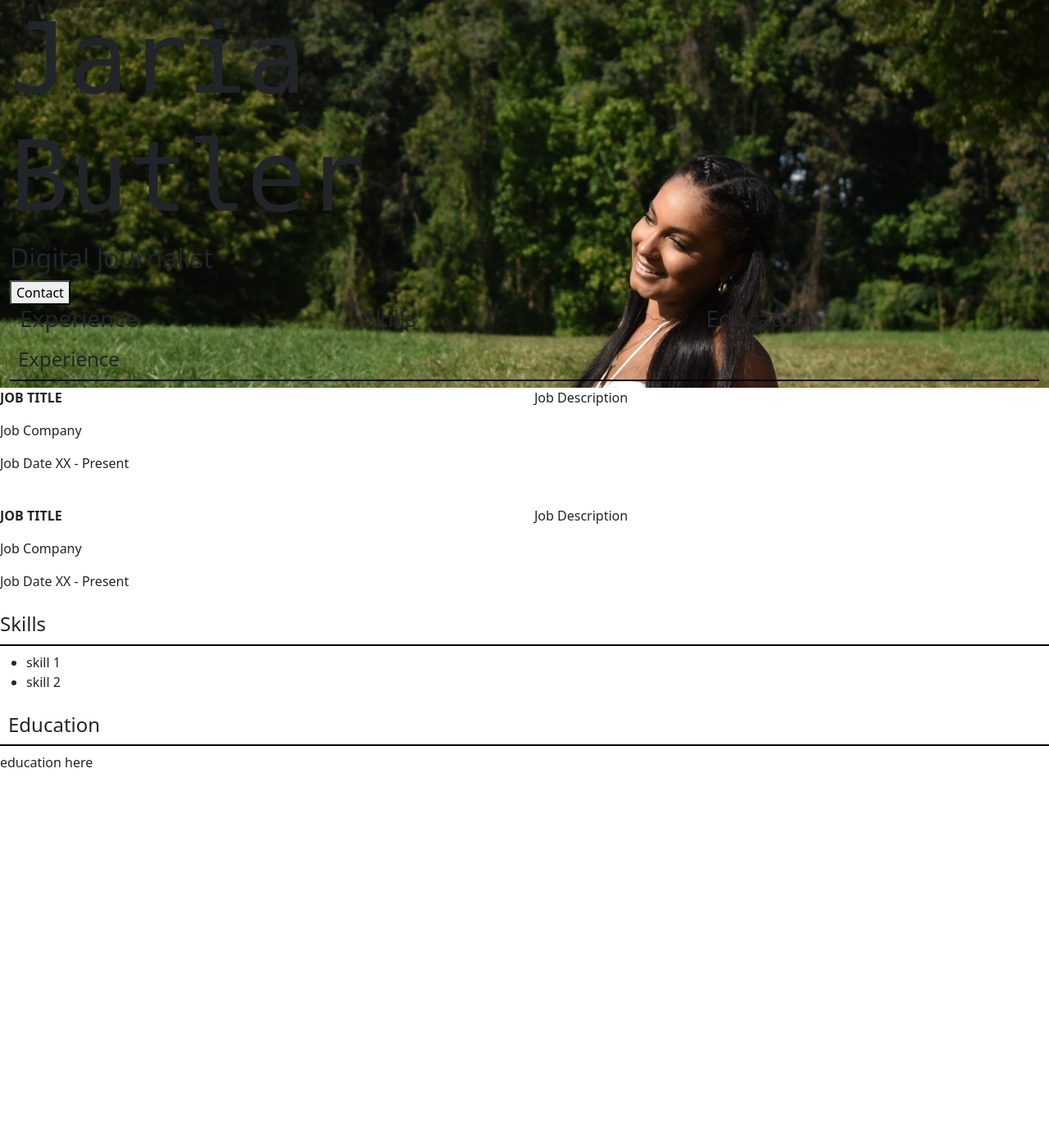
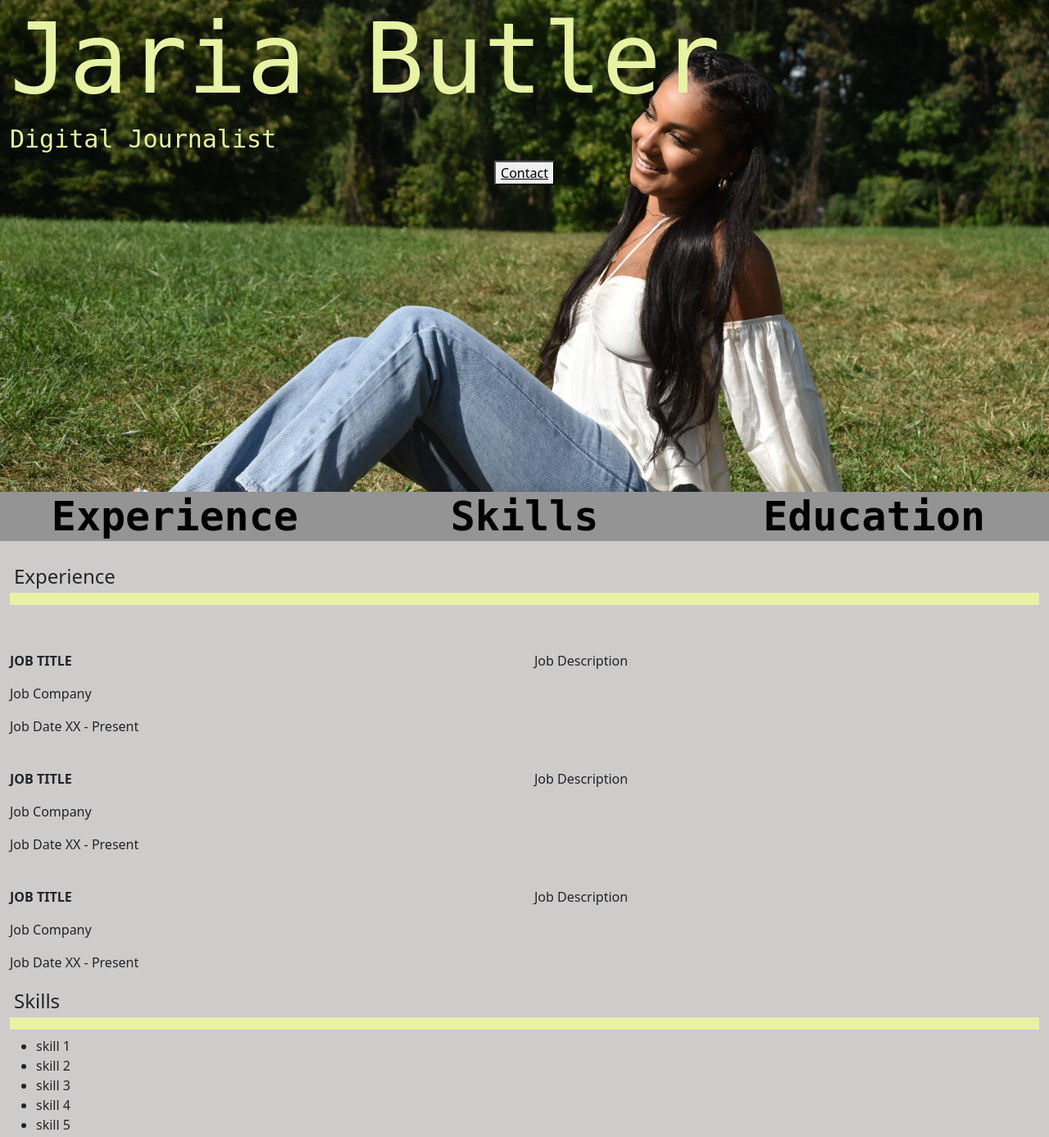
Before and after one commit to Jaria-create/Jaria-Butler-Jour352, a plain HTML site: page online-portfolio/index.html in a window 1280 px wide. Shown: the top 1387 px of the page at 82% size. Before the commit the page ends 942 px from the top, so only its background shows below. Drawn offline with nearby package versions, Linux system fonts and the light colour scheme.

Commit message:
online-portfolio

```diff
--- a/online-portfolio/index.html
+++ b/online-portfolio/index.html
@@ -18,15 +18,14 @@
     <body>
         <div class="container-fluid" id="topper">
             <div class="row">
-                <div class="col-sm-8">
+                <div class="col-sm-12">
                     <h1>Jaria Butler</h1>
                     <h2>Digital Journalist</h2>
-                    <button>Contact</button>
+                    <button><a href="mailto:jariabutler@gmail.com">Contact</a></button>
                 </div>
-
-                <div class="col-sm-4"></div>
             </div>
-            <div class="container-fluid" id="sections">
+        </div>
+        <div class="container-fluid" id="navigation">
             <div class="row header">
                 <div class="col-sm-4">
                     <h3>Experience</h3>
@@ -34,18 +33,21 @@
                 <div class="col-sm-4">
                     <h3>Skills</h3>
                 </div>
-
                 <div class="col-sm-4">
                     <h3>Education</h3>
                 </div>
             </div>
         </div>
+        <br />
+        <div class="container-fluid" id="sections">
             <div class="row">
-                <div class="col">
+                <div class="col-sm-12">
                     <h4>Experience</h4>
                 </div>
             </div>
-        </div>
+
+            <br />
+            <br />
             <div class="row">
                 <div class="col-sm-6">
                     <p class="jobtitle">Job Title</p>
@@ -68,14 +70,31 @@
                     <p>Job Description</p>
                 </div>
             </div>
+            <br />
             <div class="row">
+                <div class="col-sm-6">
+                    <p class="jobtitle">Job Title</p>
+                    <p>Job Company</p>
+                    <p>Job Date XX - Present</p>
+                </div>
+
+                <div class="col-sm-6">
+                    <p>Job Description</p>
+                </div>
+            </div>
+            <div class="row header">
+                <div class="col">
                     <h4>Skills</h4>
+                </div>
             </div>
             <div class="row">
                 <div class="col">
                     <ul>
                         <li>skill 1</li>
                         <li>skill 2</li>
+                        <li>skill 3</li>
+                        <li>skill 4</li>
+                        <li>skill 5</li>
                     </ul>
                 </div>
             </div>
@@ -83,6 +102,7 @@
                 <div class="col">
                     <h4>Education</h4>
                 </div>
+            </div>
             <div class="row">
                 <div class="col">education here</div>
             </div>
--- a/online-portfolio/style.css
+++ b/online-portfolio/style.css
@@ -1,27 +1,67 @@
 @media {
     h1 {
         font-family: "monospace", Georgia;
+        font-size: 20px;
+        color: #e7f2a4;
+    }
+    h2 {
+        font-family: "monospace", Georgia;
+        font-size: 30px;
+        color: #e7f2a4;
+    }
+    h3 {
+        font-family: "monospace", Georgia;
+        font-weight: bold;
+        margin-bottom: auto;
         font-size: 50px;
+        color: black;
     }
 
     h4 {
-        border-bottom: 2px solid black;
-        padding:  10px;
+        border-bottom: 15px solid #e7f2a4;
+        padding: 5px;
+    }
+    header {
+        border-bottom: block;
+        margin: auto;
+    }
 }
 
 #topper {
     background-image: url(headshot%20copy.jpeg);
     background-size: cover;
+    height: 300px;
+    background-position: center;
 }
 
+button {
+    display: block;
+    margin: auto;
+}
+
+button a {
+    color: black;
+    text-decoration: non;
+}
+body {
+    background-color: #cecbcb;
+}
+
+#navigation {
+    background-color: #949494;
+    text-align: center;
+}
 .jobtitle {
     font-weight: bold;
     text-transform: uppercase;
-    }
 }
 
 @media (min-width: 576px) {
     h1 {
         font-size: 120px;
     }
+
+    #topper {
+        height:600px;
     }
+}
```
Lines whose indentation alone changed are shown as unchanged.
